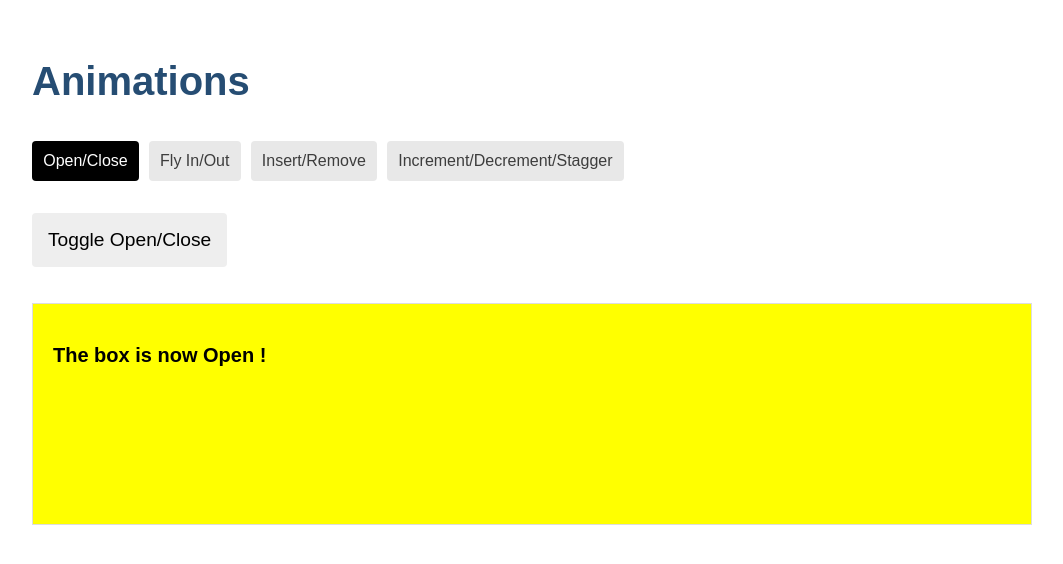
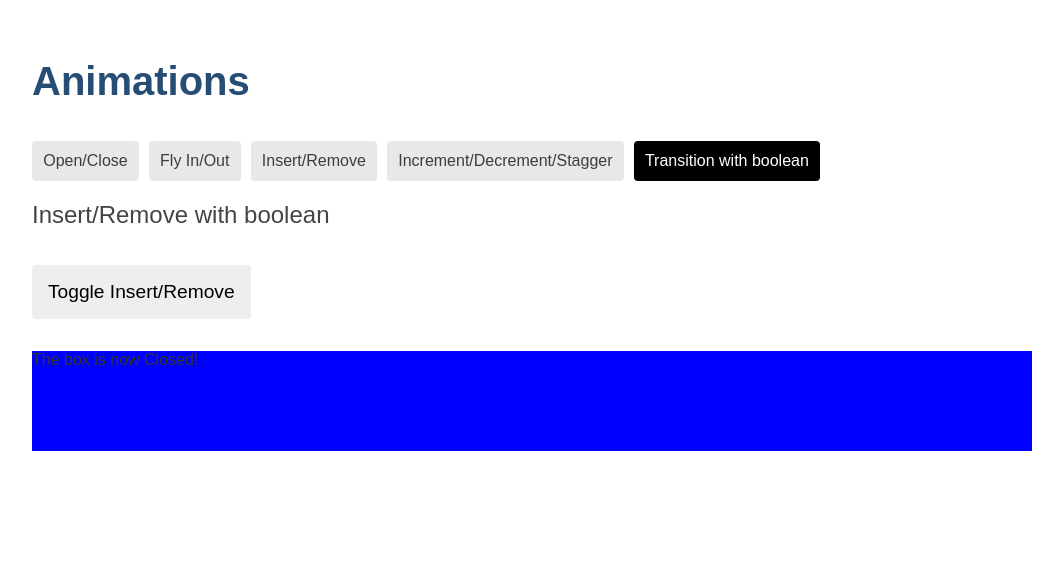
Before and after one commit to Florian935/angular-animation-demo, an Angular app: page /transition-with-boolean in a window 1280 px wide. Before the commit this address led to /open-close. Shown: the top 564 px of the page, without its empty margins (108-1171 px from the left). Built offline with nearby package versions, Linux system fonts and the light colour scheme.

Commit message:
Feat: added demo for transition with boolean value

```diff
--- a/src/app/app-routing.module.ts
+++ b/src/app/app-routing.module.ts
@@ -24,16 +24,23 @@ const routes: Routes = [
             ),
     },
     {
-        path: '',
-        redirectTo: 'open-close',
-        pathMatch: 'full',
-    },
-    {
         path: 'increment-decrement-stagger',
         loadChildren: () =>
             import(
                 './pages/increment-decrement-stagger/increment-decrement-stagger.module'
             ).then((m) => m.IncrementDecrementStaggerModule),
+    },
+    {
+        path: 'transition-with-boolean',
+        loadChildren: () =>
+            import(
+                './pages/transition-with-boolean/transition-with-boolean.module'
+            ).then((m) => m.TransitionWithBooleanModule),
+    },
+    {
+        path: '',
+        redirectTo: 'open-close',
+        pathMatch: 'full',
     },
     {
         path: '**',
--- a/src/app/app.component.html
+++ b/src/app/app.component.html
@@ -9,6 +9,9 @@
     <a [routerLink]="['increment-decrement-stagger']" routerLinkActive="active"
         >Increment/Decrement/Stagger</a
     >
+    <a [routerLink]="['transition-with-boolean']" routerLinkActive="active"
+        >Transition with boolean</a
+    >
 </nav>
 
 <div>
--- /dev/null
+++ b/src/app/pages/transition-with-boolean/transition-with-boolean.component.html
@@ -0,0 +1,7 @@
+<h2>Insert/Remove with boolean</h2>
+
+<nav><button (click)="toggle()">Toggle Insert/Remove</button></nav>
+
+<div [@openClose]="isOpen ? true : false" class="open-close-container">
+    <p>The box is now {{ isOpen ? "Open" : "Closed" }}!</p>
+</div>
--- /dev/null
+++ b/src/app/pages/transition-with-boolean/transition-with-boolean.component.scss
@@ -0,0 +1,12 @@
+:host {
+    display: block;
+}
+
+.insert-remove-container {
+    border: 1px solid #dddddd;
+    margin-top: 1em;
+    padding: 20px 20px 0px 20px;
+    color: #000000;
+    font-weight: bold;
+    font-size: 20px;
+}
--- /dev/null
+++ b/src/app/pages/transition-with-boolean/transition-with-boolean.component.ts
@@ -0,0 +1,43 @@
+import {
+    animate,
+    keyframes,
+    state,
+    style,
+    transition,
+    trigger,
+} from '@angular/animations';
+import { Component, OnInit } from '@angular/core';
+
+@Component({
+    selector: 'app-transition-with-boolean',
+    templateUrl: './transition-with-boolean.component.html',
+    styleUrls: ['./transition-with-boolean.component.scss'],
+    animations: [
+        trigger('openClose', [
+            state(
+                'true',
+                style({
+                    height: '200px',
+                    backgroundColor: 'red',
+                })
+            ),
+            state(
+                'false',
+                style({
+                    height: '100px',
+                    backgroundColor: 'blue',
+                })
+            ),
+            transition('true <=> false', [animate(500)]),
+        ]),
+    ],
+})
+export class TransitionWithBooleanComponent {
+    isOpen = false;
+
+    constructor() {}
+
+    toggle(): void {
+        this.isOpen = !this.isOpen;
+    }
+}
```
Also changed, not shown: src/app/pages/transition-with-boolean/transition-with-boolean-routing.module.ts (added, +13 -0 lines), src/app/pages/transition-with-boolean/transition-with-boolean.module.ts (added, +17 -0 lines), 1 other file (tests, documents, lock files or other folders).
